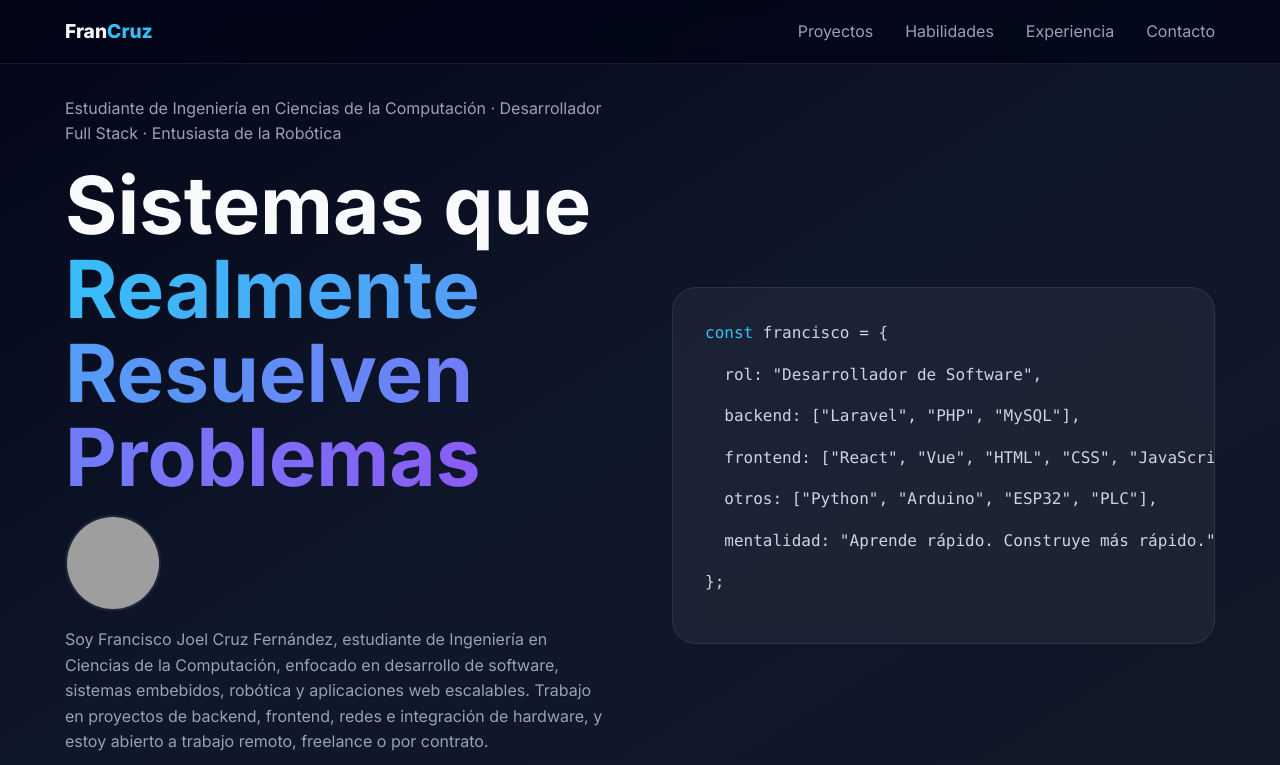
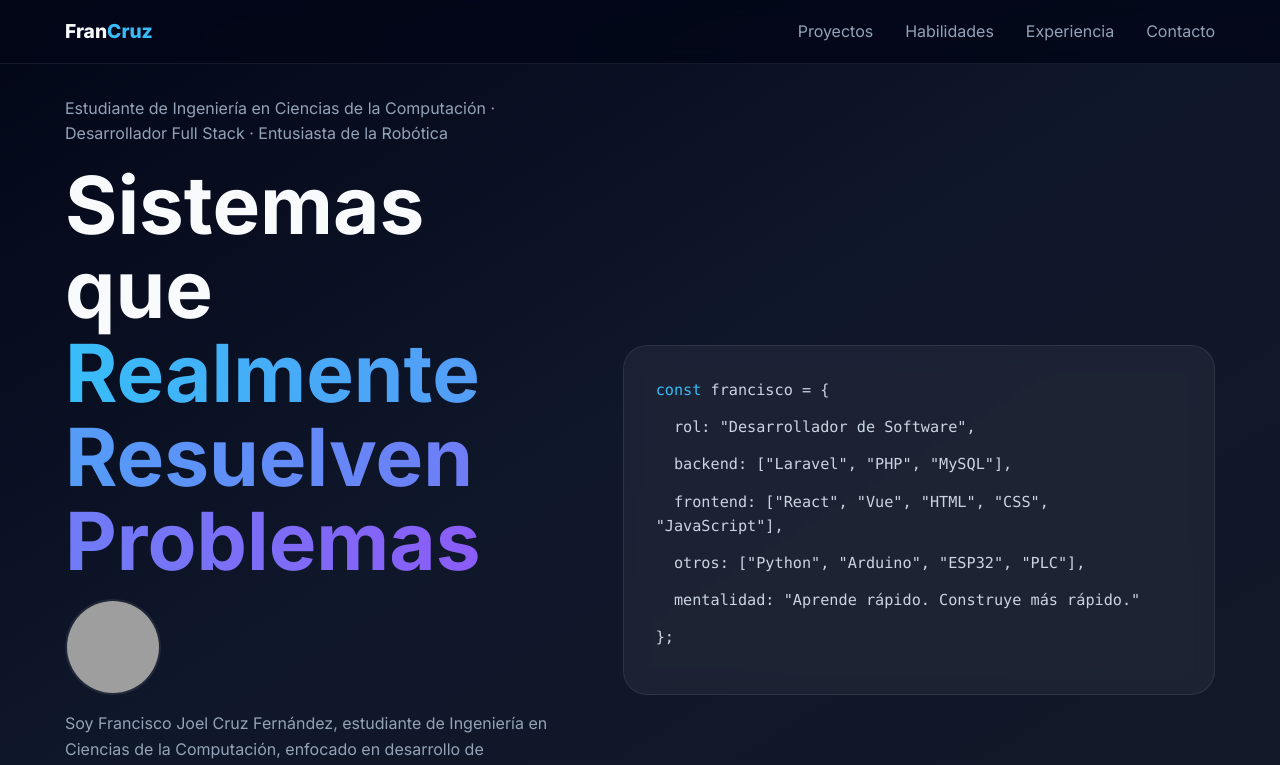
Before and after one commit to Fran-cruz/portafolio-portales, a React (Vite) app: page / in a window 1280 px wide. Shown: the top 765 px of the page. Built offline with nearby package versions, Linux system fonts and the light colour scheme; grey boxes are pictures that could not be loaded.

Commit message:
fix: cambios al README.mc

```diff
--- a/src/sections/Hero.module.css
+++ b/src/sections/Hero.module.css
@@ -7,9 +7,23 @@
 
 .content {
   display: grid;
-  grid-template-columns: repeat(auto-fit, minmax(280px, 1fr));
-  gap: 4rem;
+  grid-template-columns: 1fr;
+  gap: 2.5rem;
   align-items: center;
+}
+
+@media (min-width: 700px) {
+  .content {
+
+    grid-template-columns: 1fr minmax(0, 1.2fr);
+    gap: 2rem;
+  }
+}
+
+@media (min-width: 1024px) {
+  .content {
+    gap: 4rem;
+  }
 }
 
 .eyebrow {
@@ -55,31 +69,40 @@
   border: 1px solid var(--border);
   backdrop-filter: blur(10px);
   border-radius: 24px;
-  padding: 2rem;
-  overflow-x: auto;
+  padding: 1.5rem;
+  overflow: hidden;
 }
 
 .codeLine {
-  font-family: ui-monospace, Consolas, monospace;
-  margin-bottom: 1rem;
+  font-family: ui-monospace, SFMono-Regular, Menlo, Monaco, Consolas, monospace;
+  font-size: 0.85rem;
+  margin-bottom: 0.8rem;
   color: #cbd5e1;
-  white-space: pre;
+
+  white-space: pre-wrap;
+  word-break: break-word;
 }
 
 .codeLine span {
   color: var(--accent);
 }
 
-@media (max-width: 768px) {
-  .content {
-    gap: 2rem;
-  }
-
+@media (min-width: 700px) {
   .codeCard {
-    padding: 1.25rem;
+    padding: 1.5rem;
   }
 
   .codeLine {
-    font-size: 0.82rem;
+    font-size: 0.875rem;
   }
 }
+
+@media (min-width: 1024px) {
+  .codeCard {
+    padding: 2rem;
+  }
+
+  .codeLine {
+    font-size: 0.95rem;
+  }
+}
```
Also changed, not shown: 1 other file (tests, documents, lock files or other folders).
